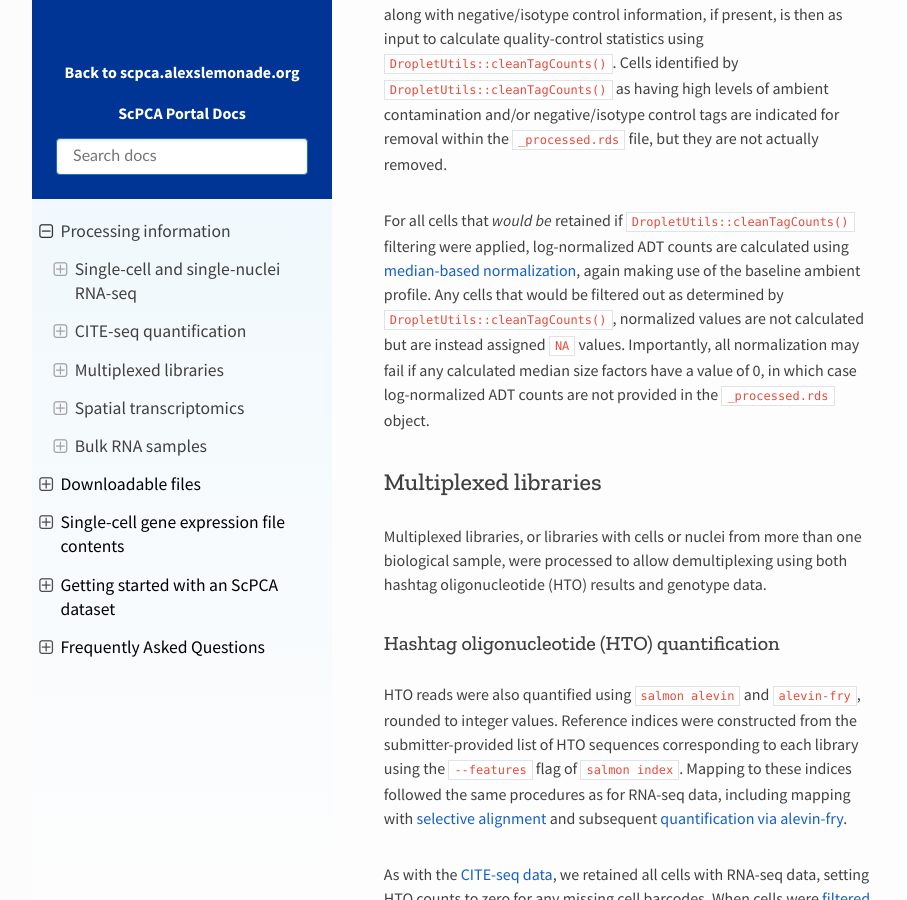
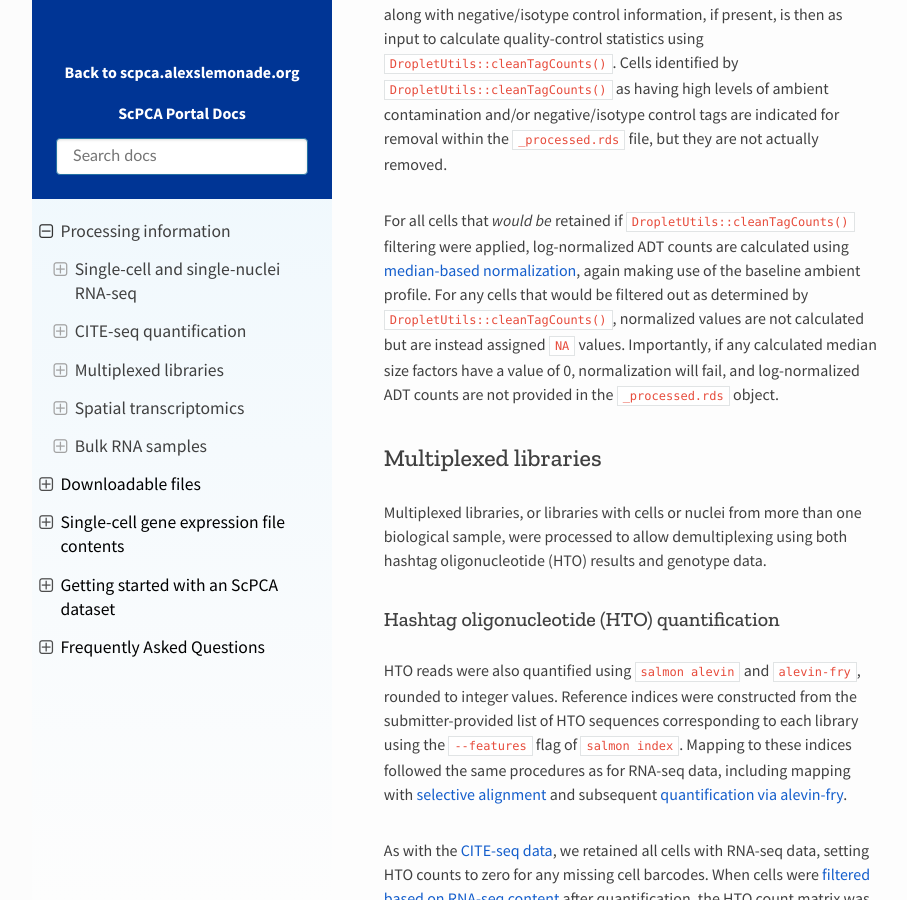
Before and after one commit to DongzeHE/scpca-docs, a Sphinx documentation site: the page built from docs/processing_information.md, in a window 1280 px wide and 900 px high, scrolled down 3702 px. Shown: the whole window, without its empty margins (158-1065 px from the left). Built offline with Sphinx 7.4.7 and the Read the Docs theme 2.0.0, drawn with Linux system fonts in a browser that asks for light colours.

Commit message:
more about when normalization fails

```diff
--- a/docs/processing_information.md
+++ b/docs/processing_information.md
@@ -91,8 +91,8 @@ This ambient profile, along with negative/isotype control information, if presen
 Cells identified by `DropletUtils::cleanTagCounts()` as having high levels of ambient contamination and/or negative/isotype control tags are indicated for removal within the `_processed.rds` file, but they are not actually removed.
 
 For all cells that _would be_ retained if `DropletUtils::cleanTagCounts()` filtering were applied, log-normalized ADT counts are calculated using [median-based normalization](http://bioconductor.org/books/3.16/OSCA.advanced/integrating-with-protein-abundance.html#cite-seq-median-norm), again making use of the baseline ambient profile.
-Any cells that would be filtered out as determined by `DropletUtils::cleanTagCounts()`, normalized values are not calculated but are instead assigned `NA` values.
-Importantly, all normalization may fail if any calculated median size factors have a value of 0, in which case log-normalized ADT counts are not provided in the `_processed.rds` object.
+For any cells that would be filtered out as determined by `DropletUtils::cleanTagCounts()`, normalized values are not calculated but are instead assigned `NA` values.
+Importantly, if any calculated median size factors have a value of 0, normalization will fail, and log-normalized ADT counts are not provided in the `_processed.rds` object.
 
 ## Multiplexed libraries
 
```
Also changed, not shown: docs/sce_file_contents.md (+2 -1 lines).
